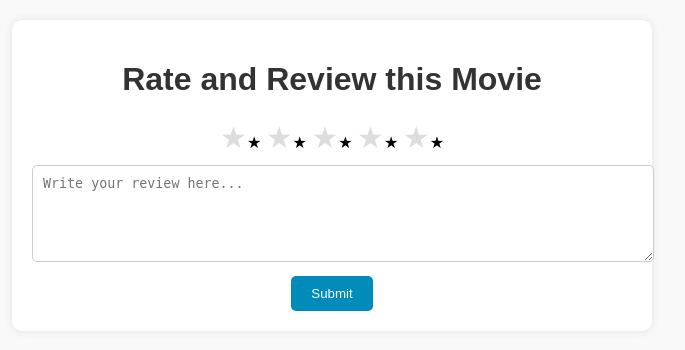
After one commit to mondrita/cineHall_finder, a Flask app: page /movie/1/rate_review in a window 1280 px wide. The commit adds this page. Shown: the top 350 px of the page, without its empty margins (308-993 px from the left). Run offline with Flask 3, Linux system fonts and the light colour scheme.

Commit message:
Search, filtering Rate and Review, Showing movies backend and frontend, and showing solo movie pages with descriptions.

```diff
--- a/app/routes.py
+++ b/app/routes.py
@@ -2,6 +2,7 @@ from app import app, db
 from flask import render_template, request, redirect, url_for,flash,session,jsonify
 from app.models import User, Movie_Data, Wishlist
 from sqlalchemy.sql import text,or_
+from math import ceil
 
 
 @app.route('/')
@@ -141,3 +142,92 @@ def wishlist_page(username):
         return render_template('wishlist.html', user=user, wishlist_data=wishlist_data)
     else:
         return "User not found."
+
+'''@app.route('/show_movies', methods=['GET'])
+def show_movies():
+    # Pagination parameters
+    page = request.args.get('page', 1, type=int)
+    per_page = 20
+
+    # Query database to get movies for the current page
+    movies = Movie_Data.query.paginate(page=page, per_page=per_page)
+
+    # Calculate total number of pages
+    total_pages = ceil(movies.total / per_page)
+
+    return render_template('show_movies.html', movies=movies, page=page, total_pages=total_pages)'''
+
+@app.route('/movie/<string:Rank>')
+def movie_page(Rank):
+    # Retrieve the movie details from the database based on the product ID
+    movie = Movie_Data.query.filter_by(Rank=Rank).first()
+    if movie is None:
+        abort(404)
+    return render_template('movie.html', movie=movie)
+
+@app.route('/movie/<string:Rank>/rate_review', methods=['GET', 'POST'])
+def movie_rating_review(Rank):
+    if request.method == 'POST':
+        rating = request.form.get('rating')
+        review = request.form.get('review')
+        # Process rating and review data, e.g., save to database
+        return 'Rating: {}, Review: {}'.format(rating, review)
+    return render_template('rate_review.html', Rank=Rank)
+
+
+@app.route('/search', methods=['GET'])
+def search():
+    # Get the search query from the request
+    query = request.args.get('query', '')
+
+    # Get filter options from the request
+    Genre = request.args.get('Genre')
+    Actor = request.args.get('Actor')
+    Rating = request.args.get('Rating')
+
+    # Pagination parameters
+    page = request.args.get('page', 1, type=int)
+    per_page = 10
+
+    # Base query for products
+    query_base = Movie_Data.query
+
+    # Apply filters if provided
+    if Actor:
+        # Split the actor string and filter by each individual actor
+        actors = Actor.split(", ")
+        actor_filters = [Movie_Data.Actors.ilike(f'%{actor}%') for actor in actors]
+        query_base = query_base.filter(or_(*actor_filters))
+
+    if Genre:
+        # Split the genre string and filter by each individual genre
+        genres = Genre.split(",")
+        genre_filters = [Movie_Data.Genre.ilike(f'%{genre}%') for genre in genres]
+        query_base = query_base.filter(or_(*genre_filters))
+
+    if Rating:
+        query_base = query_base.filter(Movie_Data.Rating >= int(Rating))
+
+    # Filter products based on search query
+    if query:
+        # If both query and filters are provided, filter by both
+        query_results = query_base.filter(or_(Movie_Data.Title.ilike(f'%{query}%'), Movie_Data.Description.ilike(f'%{query}%')))
+    else:
+        # If only filters are provided, use filtered query
+        query_results = query_base
+
+    # Paginate the results
+    movies = query_results.paginate(page=page, per_page=per_page)
+
+    # Calculate total number of pages
+    total_pages = movies.total // per_page + (movies.total % per_page > 0)
+
+    # Fetch unique genres and actors from the database
+    genres = set()
+    actors = set()
+    for movie in movies.items:
+        genres.update(movie.Genre.split(","))
+        actors.update(movie.Actors.split(", "))
+        actors.update(movie.Actors.split(","))
+
+    return render_template('show_movies.html', movies=movies, page=page, total_pages=total_pages, genres=genres, actors=actors)
--- a/app/templates/dashboard.html
+++ b/app/templates/dashboard.html
@@ -115,7 +115,7 @@
         <!-- Menu buttons -->
         <div class="menu-buttons">
             <a href="{{ url_for('dashboard', username=session.username) }}" class="menu-button">Dashboard</a>
-            <a href="{{ url_for('index') }}" class="menu-button">Find Movies</a>
+            <a href="{{ url_for('search') }}" class="menu-button">Find Movies</a>
             <a href="{{ url_for('index') }}" class="menu-button">Theatre</a>
             <a href="{{ url_for('wishlist_page', username=user.username) }}" class="menu-button">Watchlist</a>
         </div>
--- /dev/null
+++ b/app/templates/rate_review.html
@@ -0,0 +1,97 @@
+<!DOCTYPE html>
+<html lang="en">
+<head>
+    <meta charset="UTF-8">
+    <meta name="viewport" content="width=device-width, initial-scale=1.0">
+    <title>Movie Rating and Review</title>
+    <style>
+        body {
+            font-family: Arial, sans-serif;
+            background-color: #f9f9f9;
+            margin: 0;
+            padding: 20px;
+        }
+
+        .container {
+            max-width: 600px;
+            margin: 0 auto;
+            background-color: #fff;
+            padding: 20px;
+            border-radius: 10px;
+            box-shadow: 0 0 10px rgba(0, 0, 0, 0.1);
+        }
+
+        h1 {
+            text-align: center;
+            color: #333;
+        }
+
+        .rating-form {
+            text-align: center;
+        }
+
+        .rating-input {
+            display: none;
+        }
+
+        label {
+            display: inline-block;
+            cursor: pointer;
+        }
+
+        label:before {
+            content: "\2605"; /* Unicode star character */
+            font-size: 30px;
+            color: #ddd;
+        }
+
+        label:hover:before,
+        label:hover ~ label:before,
+        input:checked ~ label:before {
+            color: #f8d64e; /* Yellow star color */
+        }
+
+        .review-input {
+            width: 100%;
+            padding: 10px;
+            margin-top: 10px;
+            border: 1px solid #ccc;
+            border-radius: 5px;
+        }
+
+        .submit-btn {
+            background-color: #008CBA;
+            color: #fff;
+            padding: 10px 20px;
+            border: none;
+            border-radius: 5px;
+            cursor: pointer;
+            margin-top: 10px;
+            transition: background-color 0.3s ease;
+        }
+
+        .submit-btn:hover {
+            background-color: #005F6B;
+        }
+    </style>
+</head>
+<body>
+    <div class="container">
+        <h1>Rate and Review this Movie</h1>
+        <form class="rating-form" action="/movie/{{ Rank }}/rate_review" method="POST">
+            <input class="rating-input" type="radio" id="star1" name="rating" value="1">
+            <label for="star1">&#9733;</label>
+            <input class="rating-input" type="radio" id="star2" name="rating" value="2">
+            <label for="star2">&#9733;</label>
+            <input class="rating-input" type="radio" id="star3" name="rating" value="3">
+            <label for="star3">&#9733;</label>
+            <input class="rating-input" type="radio" id="star4" name="rating" value="4">
+            <label for="star4">&#9733;</label>
+            <input class="rating-input" type="radio" id="star5" name="rating" value="5">
+            <label for="star5">&#9733;</label>
+            <textarea class="review-input" name="review" rows="5" placeholder="Write your review here..."></textarea>
+            <button class="submit-btn" type="submit">Submit</button>
+        </form>
+    </div>
+</body>
+</html>
```
Also changed, not shown: app/templates/movie.html (added, +91 -0 lines), app/templates/show_movies.html (+88 -16 lines), instance/theatre.db.
